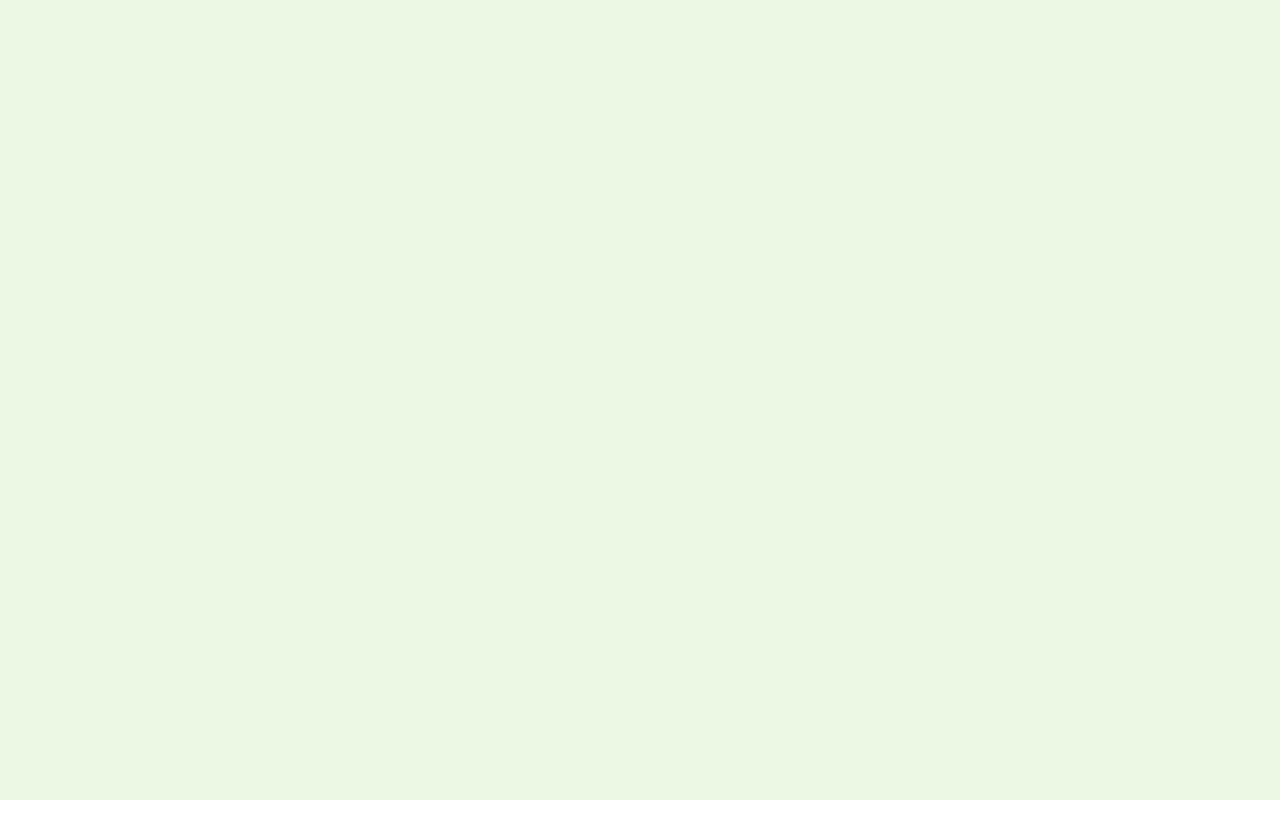
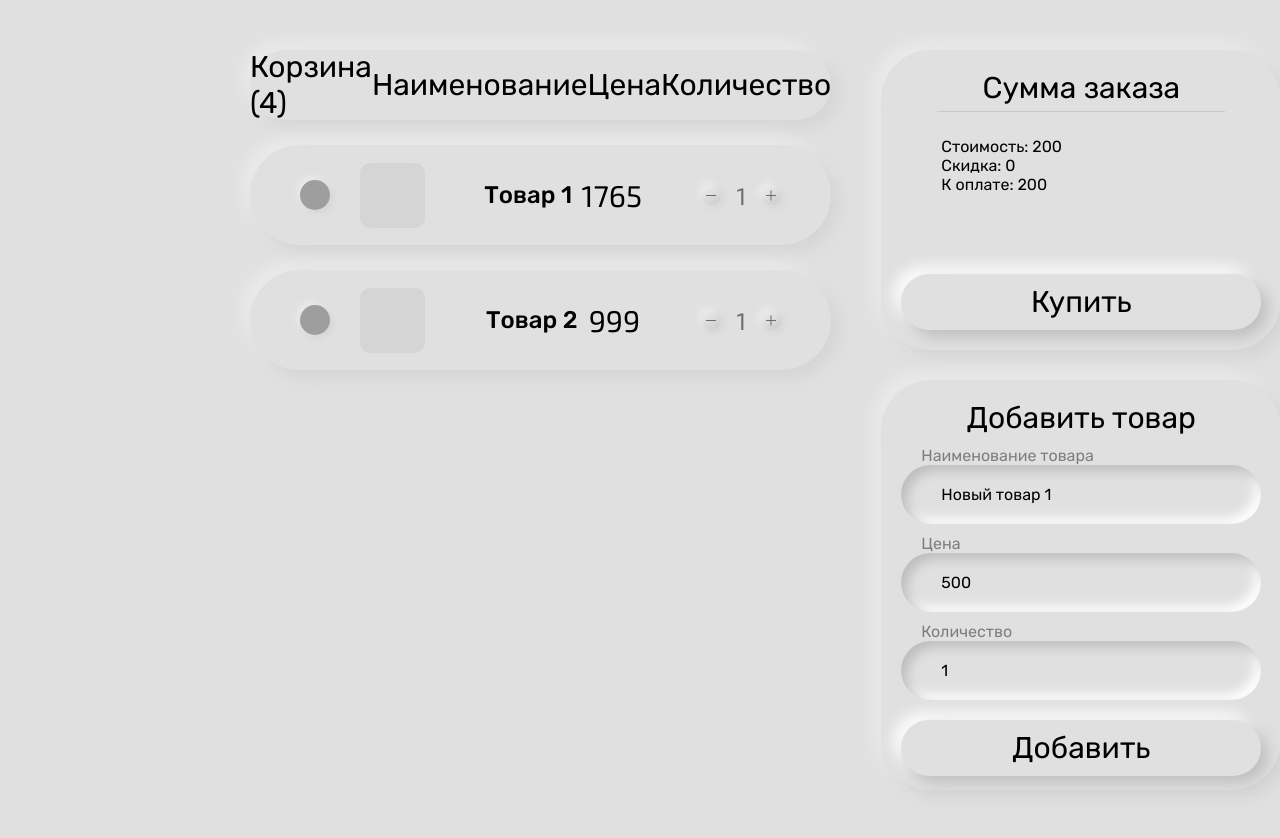
Before and after one commit to LIMPIX31/ShoppingCart, a React (Create React App) app: page / in a window 1280 px wide. Before the commit the page ends 800 px from the top, so only its background shows below. Built offline with nearby package versions, Linux system fonts and the light colour scheme; grey boxes are pictures that could not be loaded.

Commit message:
basic layout

```diff
--- a/package.json
+++ b/package.json
@@ -13,6 +13,8 @@
     "@types/react-dom": "^16.9.14",
     "@types/react-redux": "^7.1.22",
     "axios": "^0.26.0",
+    "classnames": "^2.3.1",
+    "formik": "^2.2.9",
     "node-sass": "^7.0.1",
     "react": "^17.0.2",
     "react-dom": "^17.0.2",
--- /dev/null
+++ b/src/components/NeuButton/NeuButton.module.scss
@@ -0,0 +1,20 @@
+.button{
+  border: 0;
+  display: block;
+  width: 100%;
+  font-family: Rubik, sans-serif;
+  font-size: 30px;
+  cursor: pointer;
+  border-radius: 50px;
+  background: #e0e0e0;
+  box-shadow:  7px 7px 15px #bebebe,
+  -7px -7px 15px #ffffff;
+  padding: 10px 40px;
+  text-align: center;
+  transition: .3s all;
+  &:hover{
+    background: linear-gradient(145deg, #cacaca, #f0f0f0);
+    box-shadow:  7px 7px 15px #bebebe,
+    -7px -7px 15px #ffffff;
+  }
+}
--- /dev/null
+++ b/src/components/NeuButton/NeuButton.tsx
@@ -0,0 +1,13 @@
+import { FC } from 'react'
+import s from './NeuButton.module.scss'
+
+export type NeuButtonProps = {
+  label: string,
+  onClick?: () => void
+}
+
+export const NeuButton: FC<NeuButtonProps> = ({ label, onClick }) => {
+  return <button className={s.button}>
+    {label}
+  </button>
+}
--- /dev/null
+++ b/src/pages/Home/AddToCart/AddToCart.module.scss
@@ -0,0 +1,38 @@
+.addToCart{
+  width: 400px;
+  height: 410px;
+  border-radius: 50px;
+  background: #e0e0e0;
+  box-shadow:  8px 8px 16px #d5d5d5,
+  -8px -8px 16px #ebebeb;
+  margin-top: 30px;
+  display: flex;
+  flex-direction: column;
+  align-items: center;
+  padding: 20px;
+  font-family: Rubik, sans-serif;
+  .title{
+    width: 100%;
+    text-align: center;
+    font-size: 30px;
+  }
+  form{
+    width: 100%;
+    .input{
+      width: 100%;
+      border-radius: 50px;
+      background: #e0e0e0;
+      box-shadow: inset 6px 6px 11px #bebebe,
+      inset -6px -6px 11px #ffffff;
+      padding: 20px 40px;
+      margin-bottom: 10px;
+    }
+    .label{
+      margin-left: 20px;
+      color: #7e7e7e;
+    }
+  }
+  button{
+    margin-top: 10px;
+  }
+}
--- /dev/null
+++ b/src/pages/Home/AddToCart/AddToCart.tsx
@@ -0,0 +1,36 @@
+import { FC } from 'react'
+import s from './AddToCart.module.scss'
+import { Form, Formik, Field } from 'formik'
+import { NeuButton } from '../../../components/NeuButton/NeuButton'
+
+export const AddToCart: FC = () => {
+  return <div className={s.addToCart}>
+    <div className={s.title}>Добавить товар</div>
+    <hr />
+    <Formik
+    initialValues={{
+      name: 'Новый товар 1',
+      quantity: 1,
+      price: '500'
+    }}
+    onSubmit={() => {
+
+    }}
+    >
+      {({
+        submitForm,
+        isSubmitting
+        }) => (
+        <Form>
+          <div className={s.label}>Наименование товара</div>
+          <Field className={s.input} type={'text'} name={'name'}/>
+          <div className={s.label}>Цена</div>
+          <Field className={s.input} type={'number'} name={'price'}/>
+          <div className={s.label}>Количество</div>
+          <Field className={s.input} type={'number'} name={'quantity'}/>
+          <NeuButton label={'Добавить'}/>
+        </Form>
+      )}
+    </Formik>
+  </div>
+}
--- a/src/pages/Home/Home.module.scss
+++ b/src/pages/Home/Home.module.scss
@@ -1,5 +1,51 @@
 .page {
   width: 100%;
   min-height: 100%;
-  background-color: #edf8e4;
+  background-color: #e0e0e0;
+  display: flex;
+  justify-content: center;
+  align-items: center;
 }
+
+.wrapper{
+  width: calc(100% - 400px);
+  height: calc(100% - 100px);
+  border-radius: 43px;
+  //background: #e0e0e0;
+  //box-shadow:  20px 20px 40px #d5d5d5,
+  //-20px -20px 40px #ebebeb;
+  padding: 50px;
+  display: flex;
+  @media screen and (max-width: 850px) {
+    width: 100%;
+    height: 100%;
+  }
+}
+
+.products{
+  flex-grow: 1;
+}
+
+.cart{
+  display: flex;
+  justify-content: space-around;
+  height: 70px;
+  border-radius: 50px;
+  background: #e0e0e0;
+  box-shadow:  8px 8px 16px #d5d5d5,
+  -8px -8px 16px #ebebeb;
+  display: flex;
+  align-items: center;
+  //padding-left: 50px;
+  font-family: 'Rubik', sans-serif;;
+  font-size: 30px;
+}
+
+.list{
+
+}
+
+.order{
+  margin-left: 50px;
+
+}
--- a/src/pages/Home/Home.tsx
+++ b/src/pages/Home/Home.tsx
@@ -1,8 +1,28 @@
 import { FC } from 'react'
 import s from './Home.module.scss'
+import { OrderItem } from './OrderItem/OrderItem'
+import { OrderForm } from './OrderForm/OrderForm'
+import { AddToCart } from './AddToCart/AddToCart'
 
 export const HomePage: FC = () => {
   return <div className={s.page}>
-
+    <div className={s.wrapper}>
+      <div className={s.products}>
+        <div className={s.cart}>
+          <div>Корзина (4)</div>
+          <div>Наименование</div>
+          <div>Цена</div>
+          <div>Количество</div>
+        </div>
+        <div className={s.list}>
+          <OrderItem productName={'Товар 1'} quantity={1} price={1765} />
+          <OrderItem productName={'Товар 2'} quantity={1} price={999} />
+        </div>
+      </div>
+      <div className={s.order}>
+        <OrderForm />
+        <AddToCart />
+      </div>
+    </div>
   </div>
 }
--- /dev/null
+++ b/src/pages/Home/OrderForm/OrderForm.module.scss
@@ -0,0 +1,24 @@
+.orderForm {
+  width: 400px;
+  height: 300px;
+  border-radius: 50px;
+  background: #e0e0e0;
+  box-shadow: 8px 8px 16px #d5d5d5,
+  -8px -8px 16px #ebebeb;
+  display: flex;
+  flex-direction: column;
+  align-items: center;
+  padding: 20px;
+  font-family: Rubik, sans-serif;
+  .title{
+    width: 100%;
+    text-align: center;
+    font-size: 30px;
+  }
+  .totalPrice{
+    width: 100%;
+    padding-left: 40px;
+    padding-top: 20px;
+    flex-grow: 1;
+  }
+}
--- /dev/null
+++ b/src/pages/Home/OrderForm/OrderForm.tsx
@@ -0,0 +1,16 @@
+import { FC } from 'react'
+import s from './OrderForm.module.scss'
+import { NeuButton } from '../../../components/NeuButton/NeuButton'
+
+export const OrderForm: FC = () => {
+  return <div className={s.orderForm}>
+    <div className={s.title}>Сумма заказа</div>
+    <hr />
+    <div className={s.totalPrice}>
+      <div className={s.summary}>Стоимость: 200</div>
+      <div className={s.summary}>Скидка: 0</div>
+      <div className={s.total}>К оплате: 200</div>
+    </div>
+    <NeuButton label={'Купить'} />
+  </div>
+}
--- /dev/null
+++ b/src/pages/Home/OrderItem/OrderItem.module.scss
@@ -0,0 +1,87 @@
+.item{
+  height: 100px;
+  margin: 25px 0;
+  border-radius: 50px;
+  background: #e0e0e0;
+  box-shadow:  8px 8px 16px #d5d5d5,
+  -8px -8px 16px #ebebeb;
+  display: flex;
+  justify-content: space-between;
+  align-items: center;
+  padding: 20px 50px;
+  .deleteandimage{
+    display: flex;
+    align-items: center;
+    .image{
+      width: 65px;
+      height: 65px;
+      background: #d5d5d5;
+      border-radius: 10px;
+      margin-right: 50px;
+      flex-shrink: 0;
+    }
+    .delete{
+      width: 30px;
+      height: 30px;
+      margin-right: 30px;
+      box-shadow:  3px 3px 6px #d5d5d5,
+      -3px -3px 6px #ebebeb;
+      cursor: pointer;
+      border-radius: 50%;
+    }
+  }
+  .info{
+    height: 100%;
+    display: flex;
+    flex-direction: column;
+    justify-content: center;
+    font-family: Rubik, sans-serif;
+    .name{
+      font-size: 24px;
+      font-weight: 500;
+      line-height: 1em;
+    }
+  }
+
+  .price{
+    font-family: 'Exo 2', sans-serif;
+    font-size: 30px;
+  }
+
+  .quantity{
+    margin-left: 50px;
+    width: 80px;
+    flex-shrink: 0;
+    display: flex;
+    align-items: center;
+    justify-content: space-between;
+    .qbtn{
+      border: 0;
+      width: 20px;
+      height: 20px;
+      border-radius: 43px;
+      background: linear-gradient(145deg, #f0f0f0, #cacaca);
+      box-shadow:  3px 3px 6px #d5d5d5,
+      -3px -3px 6px #ebebeb;
+      display: flex;
+      align-items: center;
+      justify-content: center;
+      position: relative;
+      cursor: pointer;
+      .minus{
+        position: absolute;
+        width: 50%;
+        height: 1px;
+        background-color: #6c6c6c;
+      }
+      .plus{
+        transform: rotate(90deg);
+      }
+    }
+    .value{
+      font-family: 'Exo 2', sans-serif;
+      font-size: 24px;
+      color: #6c6c6c;
+    }
+  }
+}
--- /dev/null
+++ b/src/pages/Home/OrderItem/OrderItem.tsx
@@ -0,0 +1,45 @@
+import { FC } from 'react'
+import s from './OrderItem.module.scss'
+import cn from 'classnames'
+
+export type OrderItemProps = {
+  productName: string
+  quantity: number
+  price: number
+  onQuantityChange?: (value: number) => void
+  onDelete?: () => void
+}
+
+export const OrderItem: FC<OrderItemProps> = ({
+                                                productName,
+                                                quantity,
+                                                price,
+                                                onQuantityChange = (_) => {
+                                                },
+                                                onDelete = () => {
+                                                }
+                                              }) => {
+
+  return <div className={s.item}>
+    <div className={s.deleteandimage}>
+      <img className={s.delete}
+           src={'https://cdn-icons.flaticon.com/png/512/3687/premium/3687412.png?token=exp=1645171830~hmac=3bd0a25a7cc4da658d29623c8959105a'} />
+      <div className={s.image} />
+    </div>
+    <div className={s.info}>
+      <div className={s.name}>{productName}</div>
+    </div>
+    <div className={s.price}>{price}</div>
+    <div className={s.quantity}>
+      <button className={s.qbtn}>
+        <div className={s.minus} />
+      </button>
+      <div className={s.value}>{quantity}</div>
+      <button className={s.qbtn}>
+        <div className={s.minus} />
+        <div className={cn(s.minus, s.plus)} />
+      </button>
+    </div>
+  </div>
+
+}
--- a/src/styles/global.css
+++ b/src/styles/global.css
@@ -1,3 +1,6 @@
+@import url('https://fonts.googleapis.com/css2?family=Rubik:wght@400;500;700&display=swap');
+@import url('https://fonts.googleapis.com/css2?family=Exo+2:wght@400;700&display=swap');
+
 /***
     The new CSS reset - version 1.4.9 (last updated 11.2.2022)
     GitHub page: https://github.com/elad2412/the-new-css-reset
@@ -79,3 +82,10 @@ html, body, #div {
   width: 100% !important;
   height: 100% !important;
 }
+
+hr{
+  width: 80%;
+  height: 1px;
+  background-color: #c9c9c9;
+  margin: 5px 0;
+}
```
Also changed, not shown: 1 other file (tests, documents, lock files or other folders).
